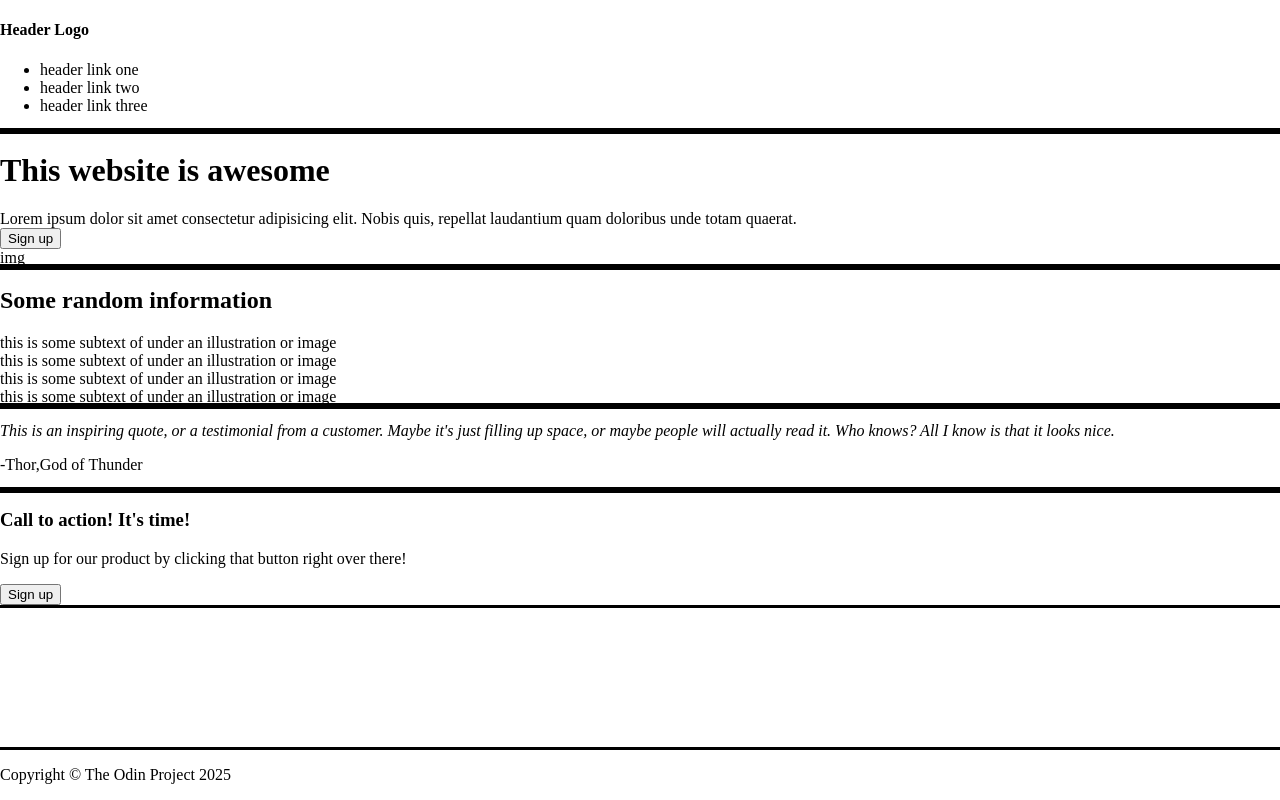
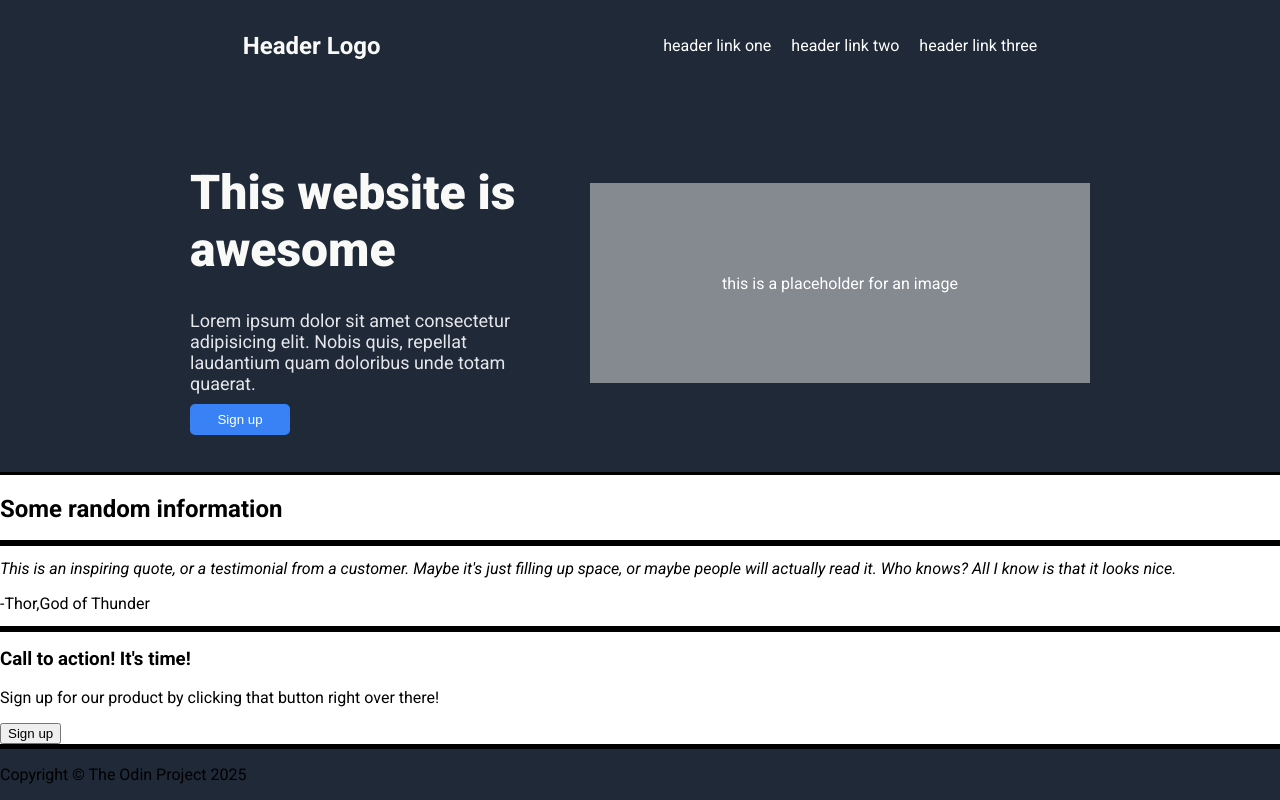
Before and after one commit to Fern-labs/Project-Landing-Page, a plain HTML site: page index.html in a window 1280 px wide. Drawn offline with Linux system fonts and the light colour scheme.

Commit message:
Finished Content CSS

```diff
--- a/index.html
+++ b/index.html
@@ -14,7 +14,7 @@
   </head>
   <body>
     <header class="header">
-      <h4>Header Logo</h4>
+      <h4 class="head-logo">Header Logo</h4>
       <ul>
         <div class="list">
           <li>header link one</li>
@@ -24,7 +24,7 @@
       </ul>
     </header>
     <div class="hero">
-      <div>
+      <div class="hero-content">
         <h1 class="hero-head">This website is awesome</h1>
         <aside>
           Lorem ipsum dolor sit amet consectetur adipisicing elit. Nobis quis,
@@ -32,24 +32,29 @@
         </aside>
         <button class="btn">Sign up</button>
       </div>
-      <div>img</div>
+      <div class="img">this is a placeholder for an image</div>
     </div>
 
     <div class="content">
-      <h2 class="content-head">Some random information</h2>
-      <div class="box1">
-        this is some subtext of under an illustration or image
-      </div>
-      <div class="box2">
-        this is some subtext of under an illustration or image
-      </div>
-      <div class="box3">
-        this is some subtext of under an illustration or image
-      </div>
-      <div class="box4">
-        this is some subtext of under an illustration or image
+        <div class="container-head">
+          <h2 class="content-head">Some random information</h2>
+        </div>
+
+        <div class="box-containter">
+          <div class="box">
+          </div>
+
+          <div class="box">
+
+          </div>
+          <div class="box">
+
+          </div>
+          <div class="box"></div>
+        </div>
       </div>
     </div>
+
     <div class="quote">
       <p class="quote-text">
         <em
--- a/style.css
+++ b/style.css
@@ -3,16 +3,65 @@ body {
   display: flex;
   flex-direction: column;
   height: 100vh;
-  <link rel="preconnect" href="https://fonts.googleapis.com">
-<link rel="preconnect" href="https://fonts.gstatic.com" crossorigin>
-<link href="https://fonts.googleapis.com/css2?family=Roboto:ital,wght@0,100..900;1,100..900&display=swap" rel="stylesheet">
+  font-family: "Roboto", sans-serif;
 }
 
 .header {
-  outline: solid;
+  background-color: #1f2937;
+  display: flex;
+  justify-content: space-evenly;
+  align-items: center;
+  color: white;
 }
+.head-logo {
+  font-size: 24px;
+  color: #f9faf8;
+}
+.list {
+  display: flex;
+  gap: 20px;
+  list-style: none;
+}
+
 .hero {
-  outline: solid;
+  display: flex;
+  background-color: #1f2937;
+  justify-content: center;
+  align-items: center;
+  padding: 40px;
+  gap: 50px;
+}
+aside {
+  font-size: 18px;
+  color: #e5e7eb;
+}
+
+.img {
+  height: 200px;
+  width: 500px;
+  background-color: rgba(211, 211, 211, 0.568);
+  display: flex;
+  justify-content: center;
+  align-items: center;
+  color: white;
+}
+.hero-content {
+  flex-basis: 350px;
+  flex-wrap: wrap;
+}
+.hero-head {
+  color: #f9faf8;
+  font-size: 48px;
+  font-weight: 900;
+}
+.btn {
+  background-color: #3882f6;
+  border-radius: 5px;
+  border-style: none;
+  color: white;
+  padding: 8px;
+  margin-top: 10px;
+  width: 100px;
 }
 .content {
   outline: solid;
@@ -26,4 +75,5 @@ body {
 .footer {
   outline: solid;
   margin-top: auto;
+  background-color: #1f2937;
 }
```
